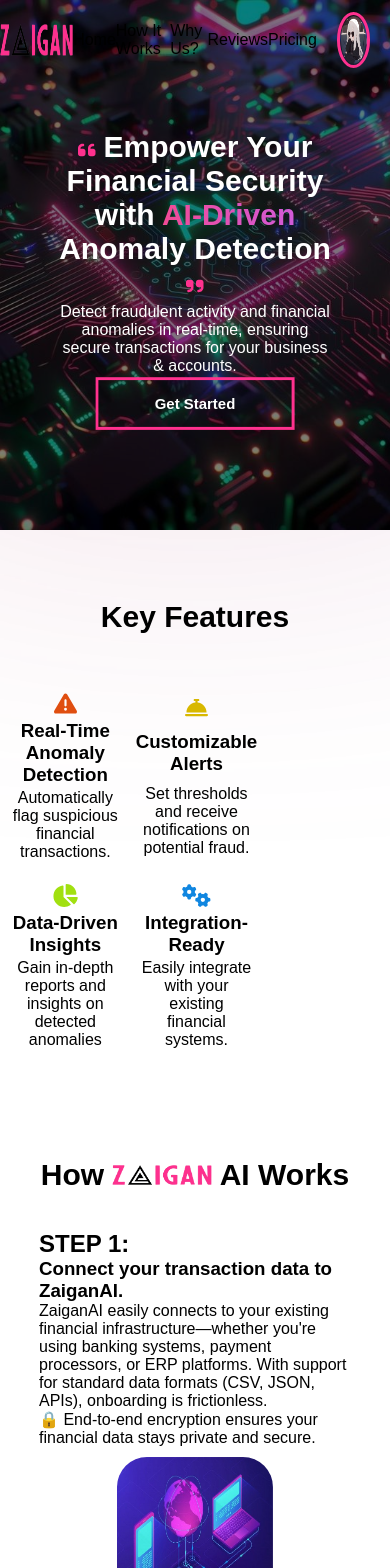
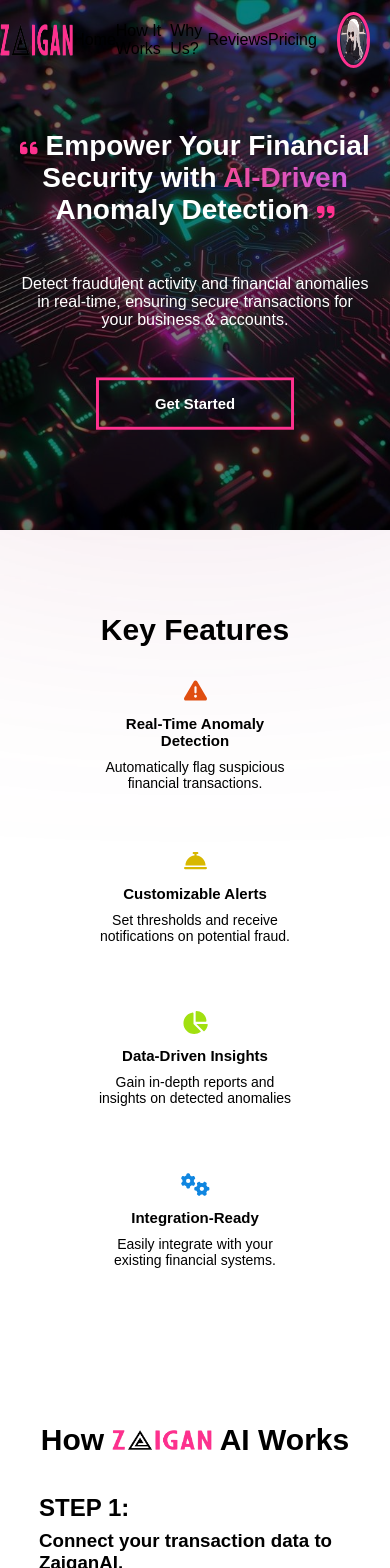
Before and after one commit to OghenefegaOmajene/Finomaly, an Angular app: page /home in a window 390 px wide. Shown: the top 1568 px of the page. Built offline with nearby package versions, Linux system fonts and the light colour scheme; a web font is replaced by a local one.

Commit message:
Home Component responsiveness-Final touches

```diff
--- a/src/app/home/home.component.css
+++ b/src/app/home/home.component.css
@@ -86,7 +86,7 @@
 }
 .keyFeatures{
     width: 100%;
-    height: 300px;
+    height: 220px;
     /* border: 1px solid black; */
     display: flex;
     flex-direction: column;
@@ -102,17 +102,18 @@
     /* border: 1px solid black; */
     height: 80%;
     display: flex;
-    gap: 10%;
+    gap: 5%;
 }
 .keyFeaturesBody div{
-    width: 26%;
-    /* height: 100%; */
+    width: 25%;
+    height: 100%;
     color: black;
     text-align: center;
     display: flex;
     flex-direction: column;
     align-items: center;
-    justify-content: space-around;
+    gap: 10px;
+    justify-content: center;
     border-radius: 10px;
     /* border: 1px solid black; */
     /* box-shadow: 1px 1px 5px 1px rgba(0, 0, 0, 0.221); */
@@ -135,7 +136,7 @@
 /* HOW IT WORKS */
 .howItWorks{
     width: 100%;
-    height: 1200px;
+    height: 1120px;
     display: flex;
     flex-direction: column;
     align-items: center;
@@ -146,7 +147,7 @@
 }
 .howItWorksHead{
     /* border: 1px solid black; */
-    height: 50px;
+    height: 40px;
     display: flex;
     align-items: center;
 }
@@ -161,7 +162,7 @@
 }
 .steps{
     width: 70%;
-    height: 90%;
+    height: 95%;
     /* background-color: #ff318e69; */
     display: flex;
     flex-direction: column;
@@ -264,6 +265,7 @@
 #howItWorks, #whyUs{
     height: 100px;
     width: 100%;
+    /* background-color: black; */
 }
 
 @media screen and (max-width: 1080px) {
@@ -277,6 +279,12 @@
     }
     .aiImg{
         height: 300px;
+    }
+    .keyFeaturesBody div h3{
+        font-size: 15px;
+    }
+    .keyFeaturesBody div p{
+        font-size: 14px;
     }
 }
 
@@ -293,16 +301,33 @@
     }
 }
 
-@media screen and (max-width: 1075px) {
+@media screen and (max-width: 971px) {
     .keyFeatures{
+        /* background-color: rgba(0, 0, 255, 0.237); */
+        height: 400px;
+    }
+    .keyFeaturesBody{
+        /* border: 1px solid black; */
+        width: 400px;
+    }
+    .keyFeaturesBody div{
         width: 100%;
         /* border: 1px solid black; */
     }
+    .keyFeaturesBody div h3{
+        font-size: 15px;
+    }
+    .keyFeaturesBody div p{
+        font-size: 14px;
+    }
     .keyFeaturesBody{
-        width: 95%;
-        /* border: 1px solid black; */
-        gap: 20px;
+        display: grid;
+        grid-template-columns: repeat(2, 1fr);
+        grid-template-rows: repeat(2, 1fr);
+        justify-content: center;
+        /* align-items: center; */
     }
+
 }
 
 @media screen and (max-width: 845px) {
@@ -315,13 +340,22 @@
     } */
     .step1, .step2{
         display: flex;
+        height: 500px;
+        align-items: center;
+    }
+    .step1{
         flex-direction: column;
-        height: 500px;
     }
-    .step1Txt, .step2Txt, .step1Img, .step2Img{
+    .step2{
+        flex-direction: column-reverse;
+    }
+    .step1Txt, .step2Txt{
         /* border: 1px solid black; */
         width: 100%;
-
+    }
+    .step1Img, .step2Img{
+        /* border: 1px solid black; */
+        width: 100%;
     }
     .step1Img, .step2Img{
         display: flex;
@@ -329,7 +363,7 @@
         justify-content: center;
     }
     .step1Img img, .step2Img img{
-        width: 50%;
+        width: 300px;
         height: 90%;
     }
 }
@@ -398,18 +432,7 @@
     .getStarted{
         color: white;
     }
-    .keyFeatures{
-        /* background-color: #ff4378; */
-        height: 450px;
-    }
-    .keyFeaturesBody{
-        display: flex;
-        /* border: 1px solid black; */
-        flex-wrap: wrap;
-    }
-    .keyFeaturesBody div{
-        width: 30%;
-    }
+
 }
 
 @media screen and (max-width: 666px) {
@@ -436,7 +459,86 @@
 @media screen and (max-width: 598px) {
     #heroTxt{
         width: 70%;
+        /* border: 1px solid white; */
+    }
+    /* .steps{
+        background-color: #ff4378;
+    } */
+}
+
+@media screen and (max-width: 523px) {
+    .keyFeaturesBody{
+        /* border: 1px solid black; */
+        width: 200px;
+        height: 90%;
+        display: grid;
+        grid-template-columns: repeat(1, 1fr);
+        grid-template-rows: repeat(4, 1fr);
+        justify-content: center;
+        gap: 0;
+    }
+    .keyFeaturesBody div{
+        width: 100%;
+        height: 150px;
+        /* border: 1px solid black; */
+        /* align-self: center; */
+    }
+    .keyFeaturesBody div h3{
+        font-size: 15px;
+    }
+    .keyFeaturesBody div p{
+        font-size: 14px;
+    }
+    .keyFeatures{
+        /* background-color: #7F40AC; */
+        height: 720px;
+        justify-content: space-evenly;
+        align-items: center;
     }
 
+}
 
+@media screen and (max-width: 495px) {
+    .steps{
+        /* background-color: #ff4378; */
+        /* height: fit-content; */
+    }
+    .step1Txt p, .step2Txt p{
+        font-size: 14px;
+    }
+    /* .howItWorks{
+        margin-bottom: 100px;
+    } */
+    .whyUs{
+        /* border: 1px solid black; */
+    }
 }
+@media screen and (max-width: 432px) {
+    #heroTxt{
+        width: 90%;
+    }
+}
+@media screen and (max-width: 410px) {
+    .howItWorks{
+        height: 1500px;
+    }
+}
+@media screen and (max-width: 400px) {
+    #heroTxt h1{
+        font-size: 28px;
+    }
+}
+@media screen and (max-width: 394px) {
+    /* .howItWorks{
+        height: 1500px;
+    } */
+     .step1Img img, .step2Img img{
+        width: 250px;
+        height: 80%;
+     }
+}
+@media screen and (max-width: 340px) {
+    #heroTxt{
+        width: 100%;
+    }
+}
```
